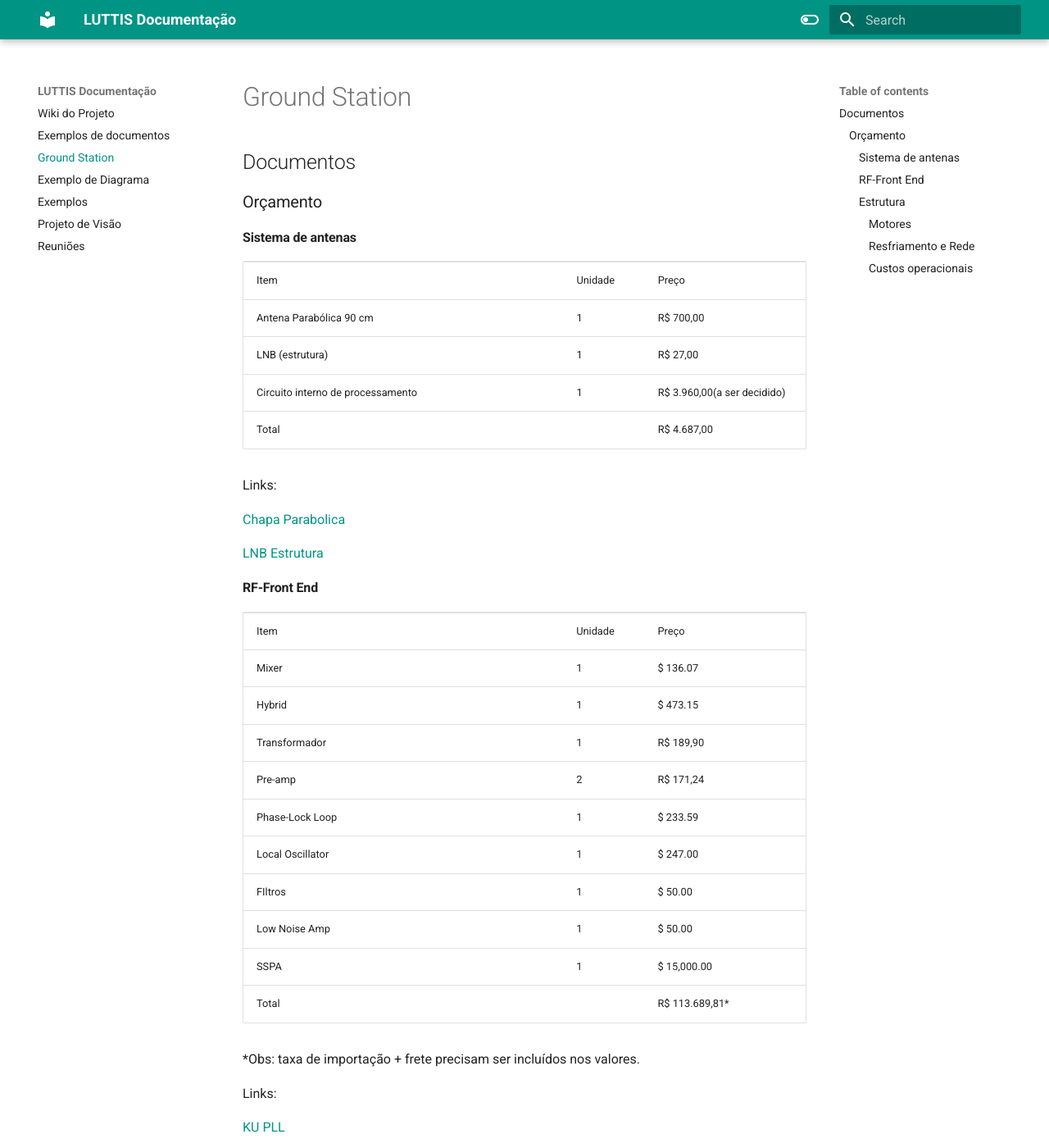
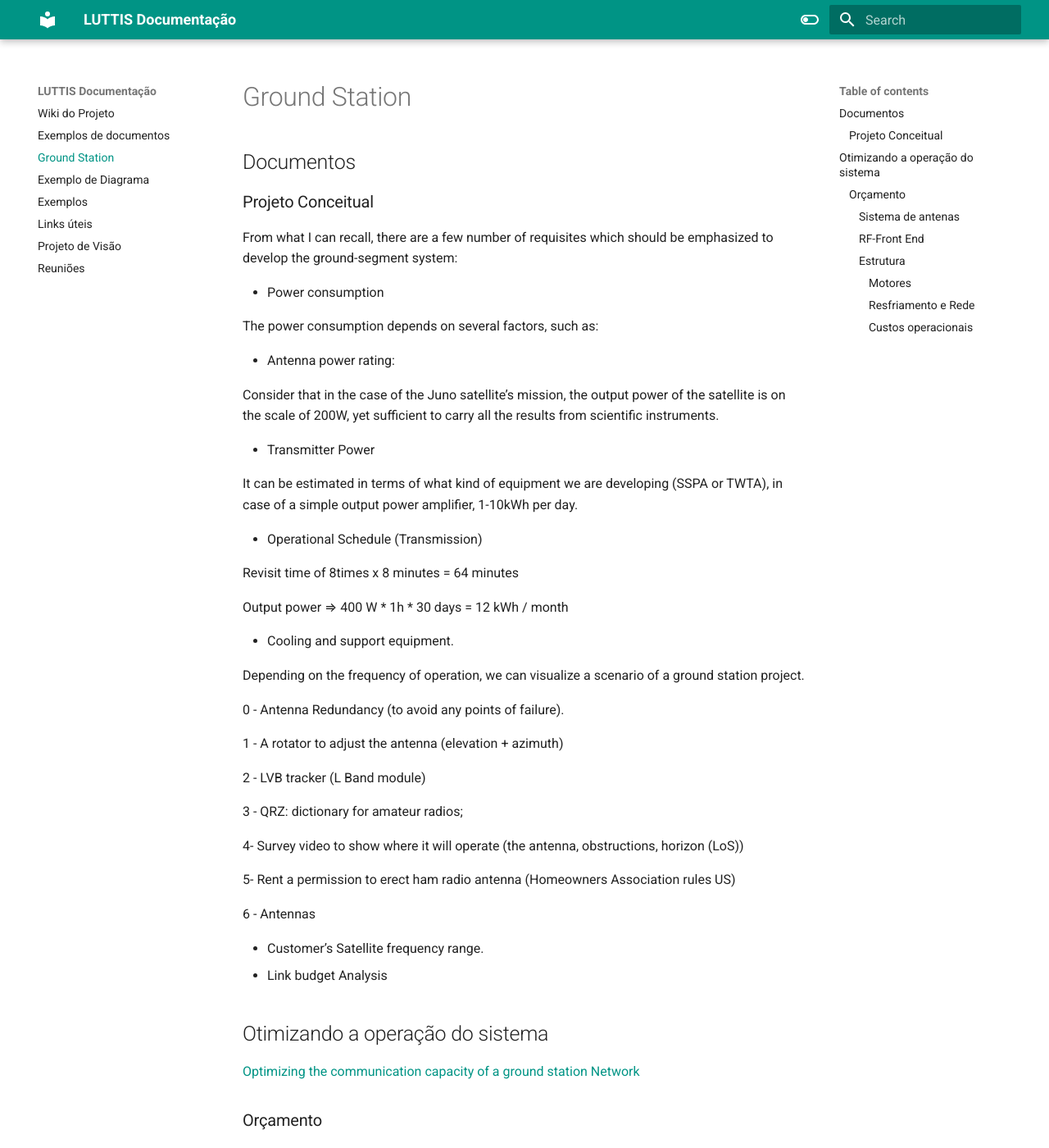
Before and after one commit to luso-torres/luso-torres.github.io, an MkDocs documentation site: the page built from docs/Ground-Station.md, in a window 1280 px wide and 1400 px high. Shown: the whole window at 82% size. Built offline with MkDocs 1.6.1 and Material for MkDocs 9.7.7, drawn with Linux system fonts in a browser that asks for light colours.

Commit message:
aaaa update

```diff
--- a/docs/Ground-Station.md
+++ b/docs/Ground-Station.md
@@ -1,6 +1,54 @@
 # Ground Station
 
 ## Documentos
+
+### Projeto Conceitual
+
+From what I can recall, there are a few number of requisites which should be emphasized to develop the ground-segment system:
+
+- Power consumption
+
+The power consumption depends on several factors, such as:
+
+- Antenna power rating:
+
+Consider that in the case of the Juno satellite’s mission, the output power of the satellite is on the scale of 200W, yet sufficient to carry all the results from scientific instruments.
+
+- Transmitter Power
+
+It can be estimated in terms of what kind of equipment we are developing (SSPA or TWTA), in case of a simple output power amplifier, 1-10kWh per day.
+
+- Operational Schedule (Transmission)
+
+Revisit time of 8times x 8 minutes = 64 minutes
+
+Output power ⇒ 400 W * 1h * 30 days = 12 kWh / month
+
+- Cooling and support equipment.
+
+Depending on the frequency of operation, we can visualize a scenario of a ground station project.
+
+0 - Antenna Redundancy (to avoid any points of failure).
+
+1 - A rotator to adjust the antenna (elevation + azimuth)
+
+2 - LVB tracker (L Band module)
+
+3 - QRZ: dictionary for amateur radios;
+
+4- Survey video to show where it will operate (the antenna, obstructions, horizon (LoS))
+
+5- Rent a permission to erect ham radio antenna (Homeowners Association rules US)
+
+6 - Antennas
+
+- Customer’s Satellite frequency range.
+- Link budget Analysis
+
+## Otimizando a operação do sistema
+
+<a href="https://www.scielo.br/j/jatm/a/xnVCYy3kjfrsjRgftr55xJC/?lang=en" target="_blank"> Optimizing the communication capacity of a ground station Network</a>
+
 
 ### Orçamento
 
```
Also changed, not shown: docs/links.md (added, +19 -0 lines).
